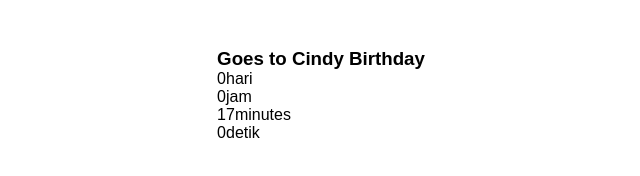
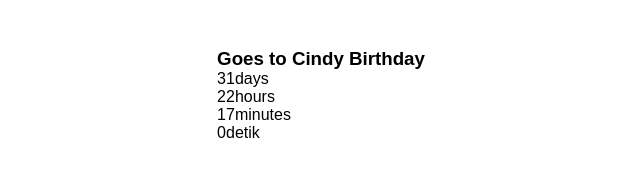
Before and after one commit to uiuxkimabe/cindyandriani, a plain HTML site: page index.html in a window 1280 px wide. Shown: the part 282-458 px from the top of the page, 319-959 px from the left. Drawn offline with Linux system fonts and the light colour scheme; a web font is replaced by a local one.

Commit message:
change date to 3 nov 2023

```diff
--- a/index.html
+++ b/index.html
@@ -36,9 +36,9 @@
     <script>
       simplyCountdown(".countdown", {
         year: 2023, // required
-        month: 10, // required
-        day: 2, // required
-        hours: 2, // Default is 0 [0-23] integer
+        month: 11, // required
+        day: 3, // required
+        hours: 0, // Default is 0 [0-23] integer
         words: {
           //words displayed into the countdown
           days: { singular: "hari" },
```
